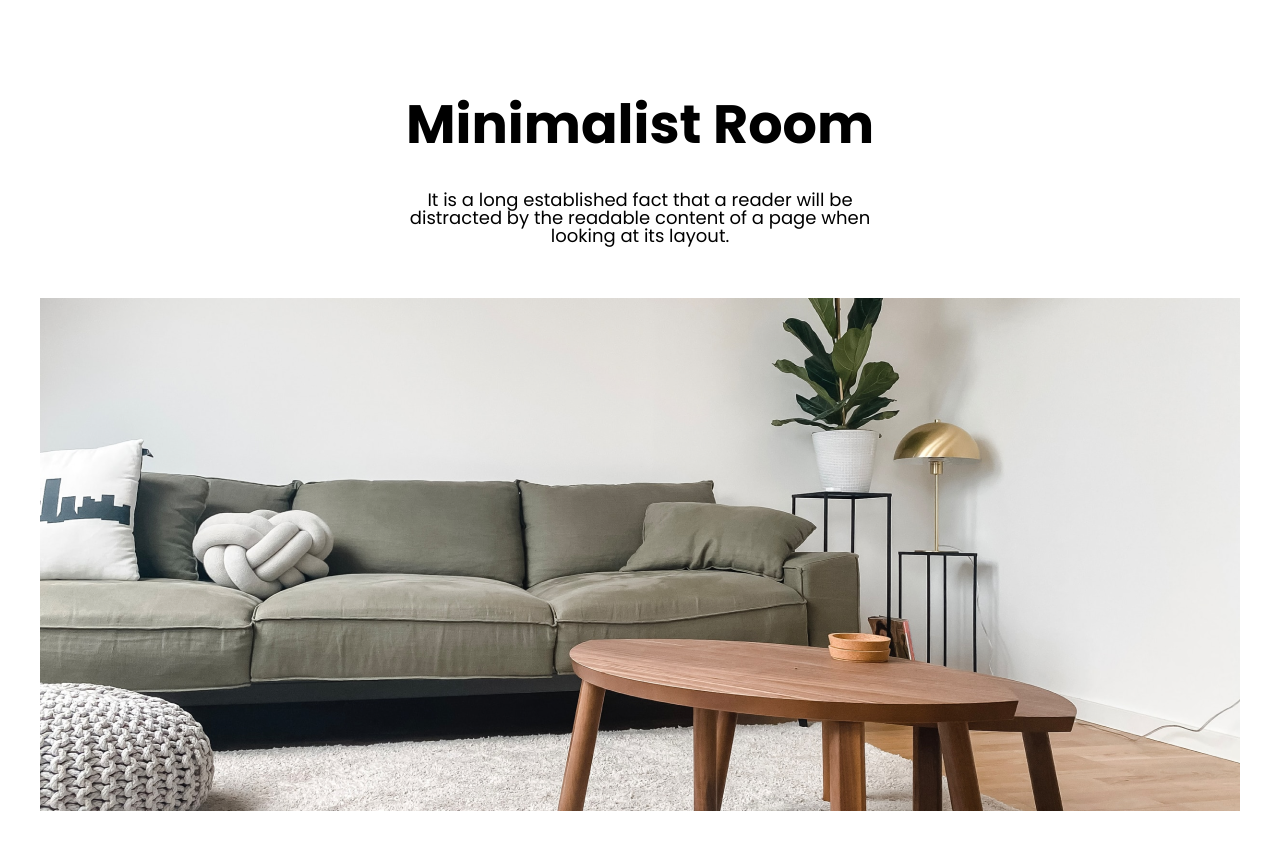
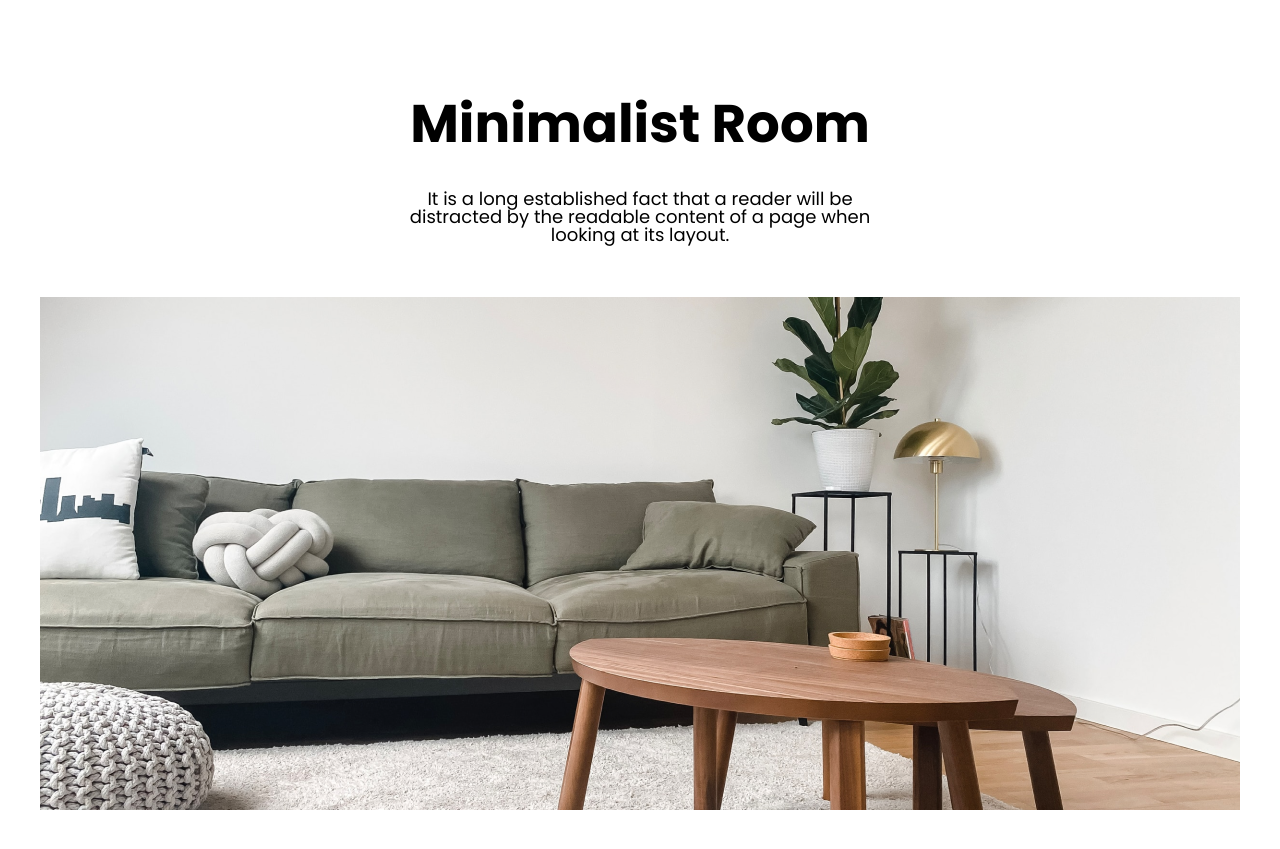
Before and after one commit to yarik123sa/lessons, a plain HTML site: page lesson_15/index.html in a window 1280 px wide. Shown: the part 1307-2156 px from the top of the page. Drawn offline with Linux system fonts and the light colour scheme.

Commit message:
Update style.css

```diff
--- a/lesson_15/css/style.css
+++ b/lesson_15/css/style.css
@@ -110,7 +110,7 @@ color: #9C9C9C;
 .room__title {
     text-align: center;
     font-weight: 700;
-font-size: 54px;
+font-size: 53px;
 }
 .room__title:not(:last-child){
     margin-bottom: 40px;
```
